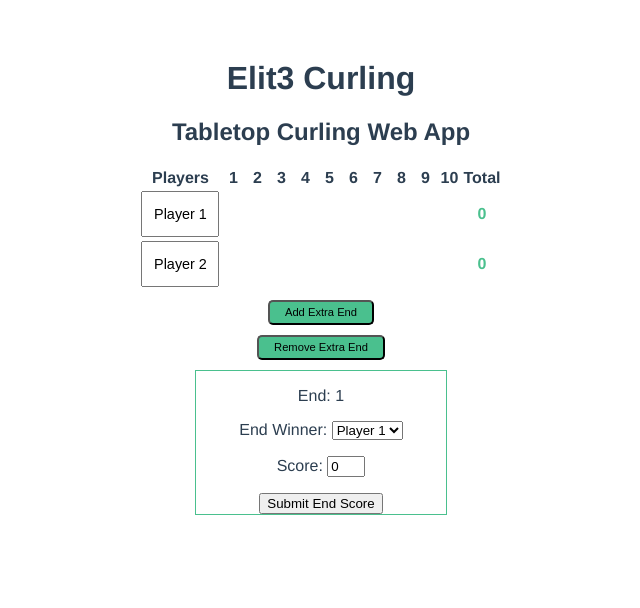
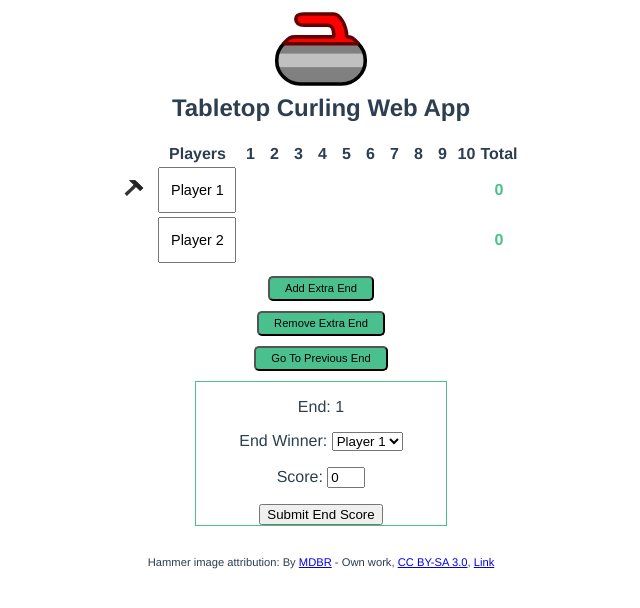
Before and after one commit to briancbarrow/curling-vue, a Vue app: page / in a window 1280 px wide. Shown: the top 608 px of the page, without its empty margins (319-959 px from the left). Built offline with nearby package versions, Linux system fonts and the light colour scheme.

Commit message:
added new icons

```diff
--- a/src/App.vue
+++ b/src/App.vue
@@ -1,9 +1,23 @@
 <template>
   <div id="app">
     <!-- <img alt="Vue logo" src="./assets/logo.png"> -->
-    <h1 class="title">Elit3 Curling</h1>
+    <!-- <h1 class="title">Elit3 Curling</h1> -->
+    <img class="stone-image" src="./assets/Curling_stone.svg" alt="curling stone">
     <h2 class="subtitle">Tabletop Curling Web App</h2>
     <scorecard/>
+    <p class="attribution">
+      Hammer image attribution: By
+      <a
+        href="//commons.wikimedia.org/wiki/User:MDBR"
+        title="User:MDBR"
+      >MDBR</a> -
+      <span class="int-own-work" lang="en">Own work</span>,
+      <a
+        href="https://creativecommons.org/licenses/by-sa/3.0"
+        title="Creative Commons Attribution-Share Alike 3.0"
+      >CC BY-SA 3.0</a>,
+      <a href="https://commons.wikimedia.org/w/index.php?curid=31149012">Link</a>
+    </p>
   </div>
 </template>
 
@@ -27,6 +41,16 @@ export default {
   -moz-osx-font-smoothing: grayscale;
   text-align: center;
   color: #2c3e50;
-  margin-top: 60px;
+}
+
+.stone-image {
+  max-width: 100px;
+}
+.subtitle {
+  margin-top: 0;
+}
+p.attribution {
+  font-size: 0.7rem;
+  margin-top: 30px;
 }
 </style>
--- a/src/components/ScoreControl.vue
+++ b/src/components/ScoreControl.vue
@@ -14,7 +14,7 @@
     <div class="score-container">
       <p>
         Score:
-        <input type="number" v-model.number="score">
+        <input type="number" min="0" max="5" v-model.number="score">
       </p>
     </div>
     <button type="submit" v-on:click.prevent="submitScore">Submit End Score</button>
--- a/src/components/Scorecard.vue
+++ b/src/components/Scorecard.vue
@@ -3,11 +3,15 @@
     <table>
       <tbody>
         <tr>
+          <th></th>
           <th>Players</th>
           <th v-for="end in ends" :key="end.endId">{{end.endId}}</th>
           <th>Total</th>
         </tr>
         <tr id="player1">
+          <td>
+            <img src="../assets/Curling-hammer.svg" alt="curling hammer" v-if="player1.hasHammer">
+          </td>
           <td class="playerName">
             <input v-model="player1.name">
           </td>
@@ -17,6 +21,9 @@
           <td>{{ player1.total }}</td>
         </tr>
         <tr id="player2">
+          <td>
+            <img src="../assets/Curling-hammer.svg" alt="curling hammer" v-if="player2.hasHammer">
+          </td>
           <td class="playerName">
             <input v-model="player2.name">
           </td>
@@ -29,6 +36,7 @@
     </table>
     <button type="button" v-on:click="addEnd">Add Extra End</button>
     <button type="button" v-on:click="removeEnd">Remove Extra End</button>
+    <button type="button" v-on:click="previousEnd">Go To Previous End</button>
     <ScoreControl
       v-on:submit-score="addScore"
       :endTracker="endTracker"
@@ -48,11 +56,13 @@ export default {
       ends: [],
       player1: {
         total: 0,
-        name: "Player 1"
+        name: "Player 1",
+        hasHammer: true
       },
       player2: {
         total: 0,
-        name: "Player 2"
+        name: "Player 2",
+        hasHammer: false
       }
     };
   },
@@ -78,9 +88,20 @@ export default {
       });
     },
     removeEnd() {
-      if (this.endCount >= 10) {
+      if (this.endCount > 10) {
         this.endCount--;
         this.ends.pop();
+      }
+    },
+    previousEnd() {
+      this.endTracker--;
+      let previousEnd = this.ends[this.endTracker - 1];
+      let previousScore = previousEnd.score;
+      let previousEndWinner = previousEnd.endWinner;
+      if (previousEndWinner === 0) {
+        this.player1.total -= previousScore;
+      } else {
+        this.player2.total -= previousScore;
       }
     },
     addScore(player, score, scoreEnd) {
@@ -88,34 +109,17 @@ export default {
       this.ends[scoreEnd].score = score;
       this.ends[scoreEnd].endWinner = player;
       this.endTracker++;
+      // this.ends[endTracker].hasHammer = !player;
       if (player === 0) {
         this.player1.total += score;
+        this.player1.hasHammer = false;
+        this.player2.hasHammer = true;
       } else {
         this.player2.total += score;
+        this.player2.hasHammer = false;
+        this.player1.hasHammer = true;
       }
     }
-    // totalScore() {
-    //   const player1Inputs = document.getElementsByClassName("scoreInput1");
-
-    //   console.log(player1Inputs);
-    //   const player2Inputs = document.getElementsByClassName("scoreInput2");
-    //   this.player1.total = 0;
-    //   this.player2.total = 0;
-
-    //   for (let i = 0; i < player1Inputs.length; i++) {
-    //     console.log(player1Inputs[i]);
-    //     const inputValue = parseInt(player1Inputs[i].value);
-    //     if (inputValue) {
-    //       this.player1.total += parseInt(player1Inputs[i].value);
-    //     }
-    //   }
-    //   for (let i = 0; i < player2Inputs.length; i++) {
-    //     const inputValue = parseInt(player2Inputs[i].value);
-    //     if (inputValue) {
-    //       this.player2.total += parseInt(player2Inputs[i].value);
-    //     }
-    //   }
-    // }
   }
 };
 </script>
@@ -164,6 +168,10 @@ tr {
   border: 1px solid black;
 }
 
+img {
+  max-width: 20px;
+  margin-right: 10px;
+}
 td:last-child {
   font-weight: bold;
   color: $vueGreen;
```
Also changed, not shown: src/assets/Curling-hammer.svg (added), src/assets/Curling_stone.svg (added).
